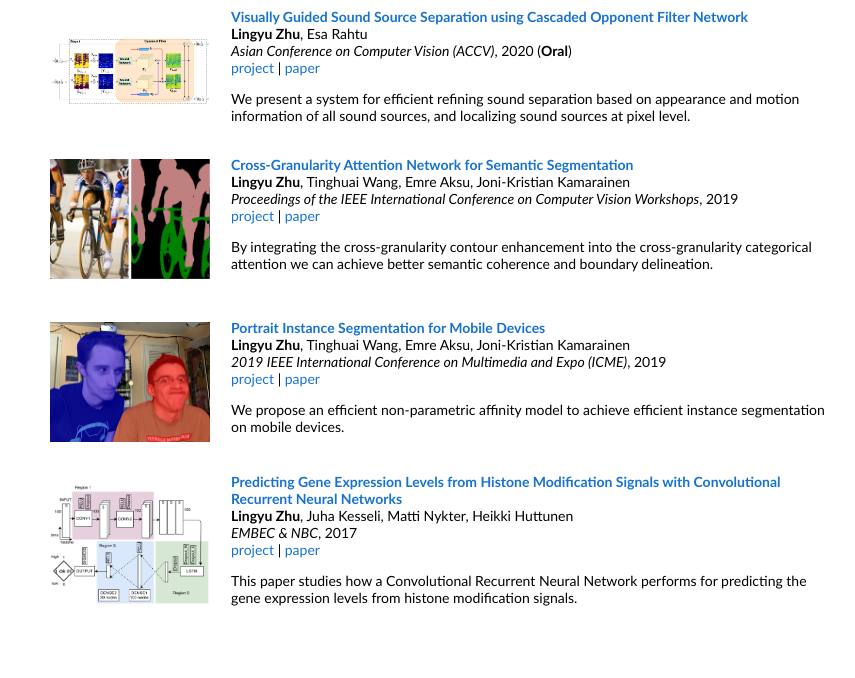
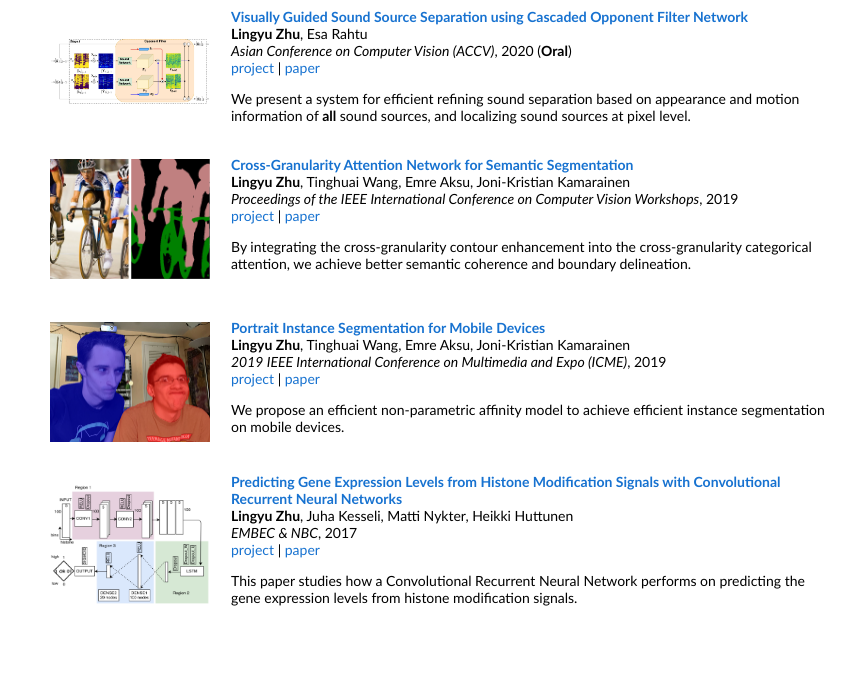
Before and after one commit to ly-zhu/ly-zhu.github.io, a Jekyll site: the page index.html, which Jekyll copies as it is, in a window 1280 px wide. Shown: the part 730-1408 px from the top of the page, without its empty margins (210-1065 px from the left). Built offline with Jekyll 4.4.1, drawn with Linux system fonts in a browser that asks for light colours.

Commit message:
index file description

```diff
--- a/index.html
+++ b/index.html
@@ -115,7 +115,7 @@
           <a href="https://ly-zhu.github.io/cof-net">project</a> |
           <a href="https://openaccess.thecvf.com/content/ACCV2020/papers/Zhu_Visually_Guided_Sound_Source_Separation_using_Cascaded_Opponent_Filter_Network_ACCV_2020_paper.pdf">paper</a>
           <p>
-          We present a system for efficient refining sound separation based on appearance and motion information of all sound sources, and localizing sound sources at pixel level.
+          We present a system for efficient refining sound separation based on appearance and motion information of <strong>all</strong> sound sources, and localizing sound sources at pixel level.
           </p>
         </td>
       </tr>
@@ -139,7 +139,7 @@
           <a href="https://ly-zhu.github.io/meshnet">project</a> |
           <a href="http://openaccess.thecvf.com/content_ICCVW_2019/papers/NeurArch/Zhu_Cross-Granularity_Attention_Network_for_Semantic_Segmentation_ICCVW_2019_paper.pdf">paper</a>
           <p>
-          By integrating the cross-granularity contour enhancement into the cross-granularity categorical attention we can achieve better semantic coherence and boundary delineation.
+          By integrating the cross-granularity contour enhancement into the cross-granularity categorical attention, we achieve better semantic coherence and boundary delineation.
           </p>
         </td>
       </tr>
@@ -181,7 +181,7 @@
           <a href="https://ly-zhu.github.io/crnn">project</a> |
           <a href="https://link.springer.com/chapter/10.1007/978-981-10-5122-7_139">paper</a>
           <p>
-          This paper studies how a Convolutional Recurrent Neural Network performs for predicting the gene expression levels from histone modification signals.
+          This paper studies how a Convolutional Recurrent Neural Network performs on predicting the gene expression levels from histone modification signals.
           </p>
         </td>
       </tr>
```
